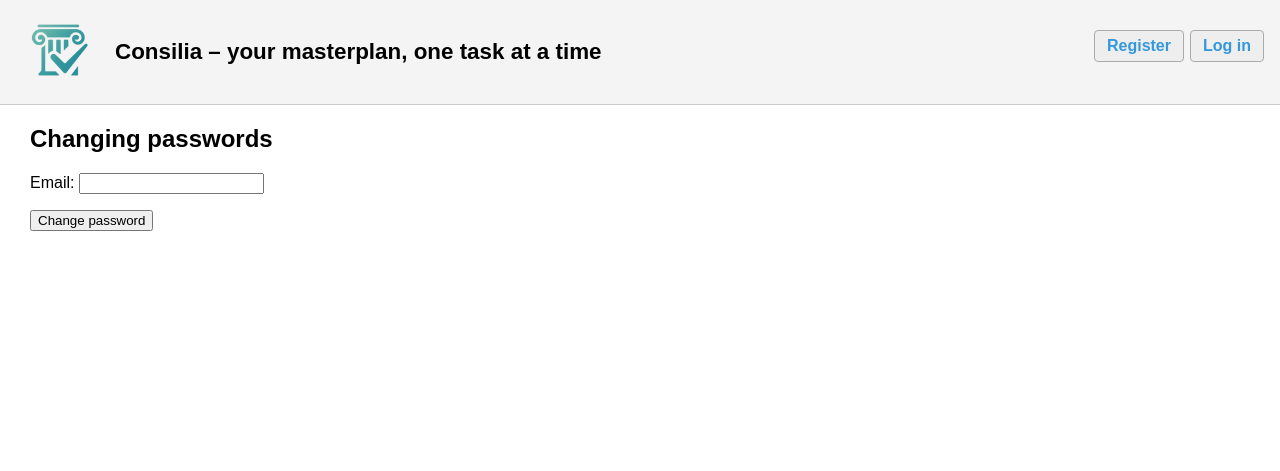
After one commit to a-dzemiankova/consilia-taskboard, a Django app: page /users/password-reset/ in a window 1280 px wide. The commit adds this page. Shown: the top 471 px of the page. Run offline with Django 5.2, Linux system fonts and the light colour scheme.

Commit message:
feat: reset password via email logic

```diff
--- a/consilia/users/forms.py
+++ b/consilia/users/forms.py
@@ -1,7 +1,6 @@
 from django import forms
 from django.contrib.auth import get_user_model
 from django.contrib.auth.forms import AuthenticationForm, UserCreationForm, PasswordChangeForm
-from datetime import datetime
 
 
 class LoginUserForm(AuthenticationForm):
@@ -35,9 +34,6 @@ class RegisterUserForm(UserCreationForm):
         user.email = self.cleaned_data['email']
         user.first_name = self.cleaned_data['first_name']
         user.last_name = self.cleaned_data['last_name']
-        print(user.first_name)
-        print(user.last_name)
-        print(self.cleaned_data)
         if commit:
             user.save()
         return user
--- a/consilia/users/templates/users/login.html
+++ b/consilia/users/templates/users/login.html
@@ -12,7 +12,8 @@
             <div class="form-error">{{ f.errors }}</div>
         {% endfor %}
     <p><button type="submit">Log in</button></p>
-{#<p><a href="{% url 'users:password_reset' %}">Забыли пароль?</a> </p>#}
+    <hr>
+<p><a href="{% url 'users:password_reset' %}">Forgot password?</a> </p>
 </form>
 
 {% endblock %}
--- /dev/null
+++ b/consilia/users/templates/users/password_reset_form.html
@@ -0,0 +1,17 @@
+{% extends 'base.html' %}
+
+{% block content %}
+<h2>Changing passwords</h2>
+
+<form method="post">
+    {% csrf_token %}
+    <div class="form-error">{{ form.non_field_errors }}</div>
+    {% for f in form %}
+    <p ><label class="form-label" for="{{ f.id_for_label }}">{{f.label}}: </label>{{ f }}</p>
+    <div class="form-error">{{ f.errors }}</div>
+    {% endfor %}
+
+    <p ><button type="submit">Change password</button></p>
+</form>
+
+{% endblock %}
--- a/consilia/users/urls.py
+++ b/consilia/users/urls.py
@@ -1,4 +1,5 @@
-from django.contrib.auth.views import LogoutView, PasswordChangeDoneView
+from django.contrib.auth.views import LogoutView, PasswordChangeDoneView, PasswordResetView, PasswordResetDoneView, \
+    PasswordResetConfirmView, PasswordResetCompleteView
 from django.urls import path, reverse_lazy
 
 from . import views
@@ -13,4 +14,17 @@ urlpatterns = [
     path('password-change/', views.UserPasswordChange.as_view(), name='password_change'),
     path('password-change/done/', PasswordChangeDoneView.as_view(template_name='users/password_change_done.html'),
          name='password_change_done'),
+    path('password-reset/',
+         PasswordResetView.as_view(template_name="users/password_reset_form.html",
+                                   email_template_name='users/password_reset_email.html',
+                                   success_url=reverse_lazy('users:password_reset_done')),
+         name='password_reset'),
+    path('password-reset/done/',
+         PasswordResetDoneView.as_view(template_name="users/password_reset_done.html"),
+         name='password_reset_done'),
+    path('password-reset/<uidb64>/<token>/', PasswordResetConfirmView.as_view(template_name="users/password_reset_confirm.html",
+                                                                          success_url=reverse_lazy('users:password_reset_complete')),
+     name='password_reset_confirm'),
+    path('password-reset/complete/', PasswordResetCompleteView.as_view(template_name="users/password_reset_complete.html"),
+         name='password_reset_complete'),
 ]
```
Also changed, not shown: consilia/consilia/settings.py (+25 -13 lines), consilia/users/templates/users/password_reset_complete.html (added, +10 -0 lines), consilia/users/templates/users/password_reset_confirm.html (added, +17 -0 lines), consilia/users/templates/users/password_reset_done.html (added, +8 -0 lines), consilia/users/templates/users/password_reset_email.html (added, +14 -0 lines), 1 other file.
